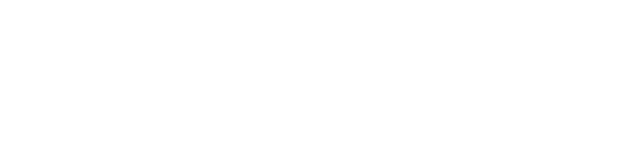
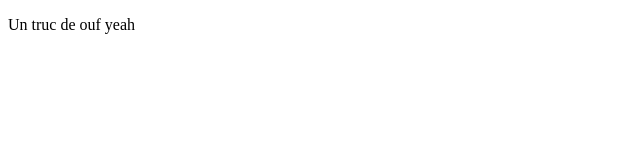
Before and after one commit to lucasmuziot/demo-git, a plain HTML site: page index.html in a window 1280 px wide. Shown: the whole page, without its empty margins (0-640 px from the left). Drawn offline with Linux system fonts and the light colour scheme.

Commit message:
Add truc de ouf

```diff
--- a/index.html
+++ b/index.html
@@ -7,6 +7,7 @@
     <title>Chose</title>
 </head>
 <body>
+    <p>Un truc de ouf yeah</p>
 
 </body>
 </html>
```
